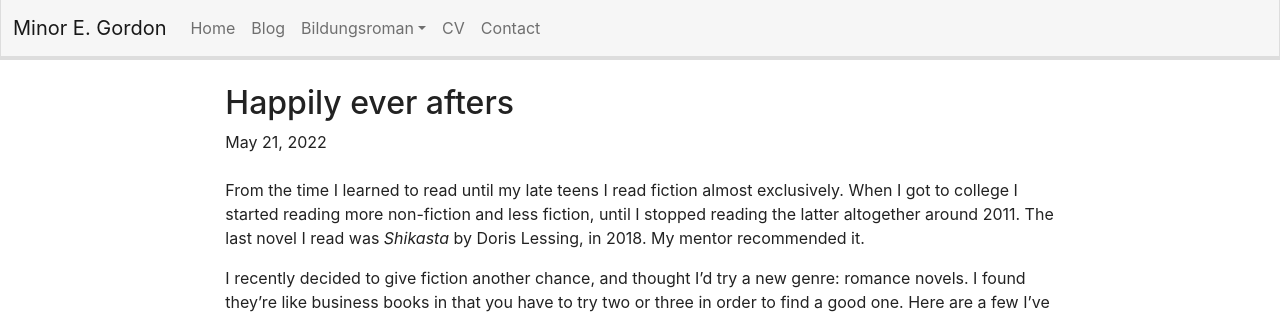
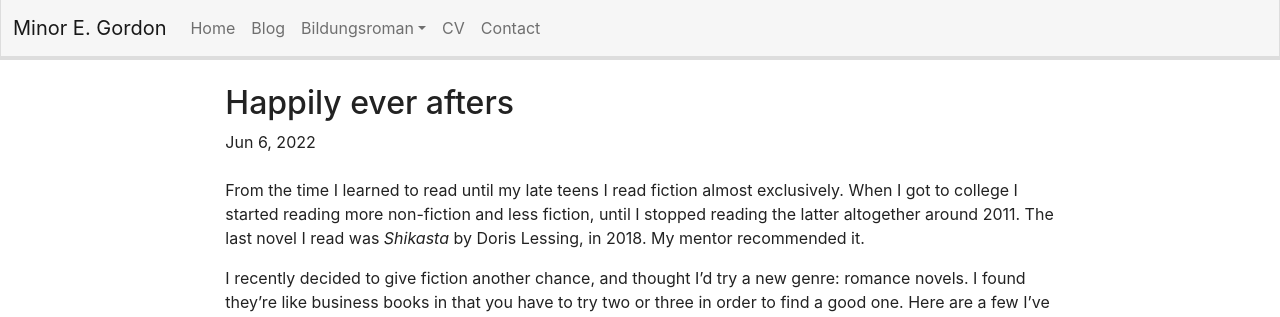
Before and after one commit to minorg/minorgordon.net, a Jekyll site: the page built from _posts/2022-06-06-happily-ever-afters.md, in a window 1280 px wide. Shown: the top 317 px of the page. Built offline with Jekyll 4.4.1, drawn with Linux system fonts in a browser that asks for light colours.

Commit message:
new post

```diff
--- a/_posts/2022-06-06-happily-ever-afters.md
+++ b/_posts/2022-06-06-happily-ever-afters.md
@@ -1,7 +1,7 @@
 ---
 layout: post
 title:  "Happily ever afters"
-date:   2022-05-21
+date:   2022-06-06
 categories: reading
 ---
 
```
